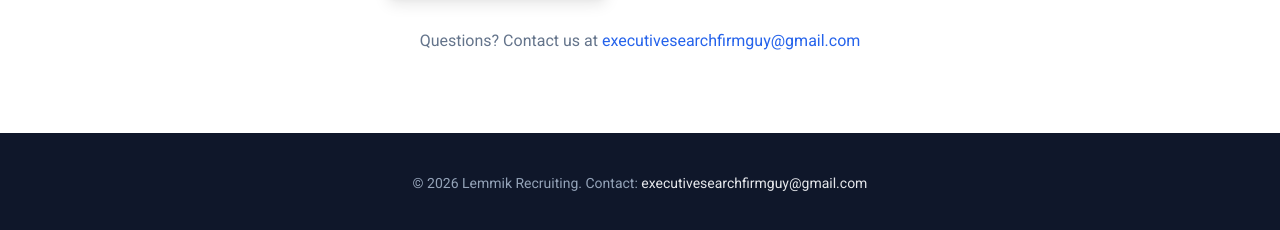
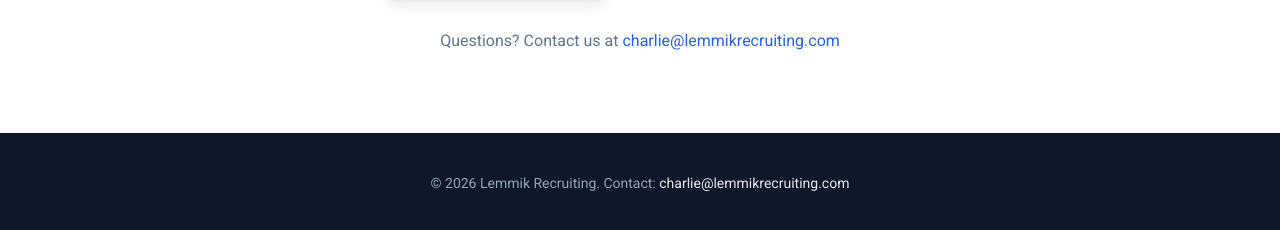
Before and after one commit to Charlie-Lemmik/lemmik-website, a plain HTML site: page thanks.html in a window 1280 px wide. Shown: the part 726-956 px from the top of the page. Drawn offline with nearby package versions, Linux system fonts and the light colour scheme.

Commit message:
Update contact email in thanks.html to charlie@lemmikrecruiting.com
- Change contact email from executivesearchfirmguy@gmail.com to charlie@lemmikrecruiting.com
- Update both main contact section and footer email address
- Maintain consistent professional email across the site

```diff
--- a/thanks.html
+++ b/thanks.html
@@ -94,7 +94,7 @@
 
                 <!-- Contact Info -->
                 <div class="text-slate-500">
-                    <p>Questions? Contact us at <a href="mailto:executivesearchfirmguy@gmail.com" class="text-blue-600 hover:underline">executivesearchfirmguy@gmail.com</a></p>
+                    <p>Questions? Contact us at <a href="mailto:charlie@lemmikrecruiting.com" class="text-blue-600 hover:underline">charlie@lemmikrecruiting.com</a></p>
                 </div>
             </div>
         </div>
@@ -102,7 +102,7 @@
 
     <!-- Footer -->
     <footer class="bg-slate-900 text-slate-400 py-10 text-center text-sm">
-        <p>&copy; 2026 Lemmik Recruiting. Contact: <a href="mailto:executivesearchfirmguy@gmail.com" class="text-gray-200 hover:underline">executivesearchfirmguy@gmail.com</a> </p>
+        <p>&copy; 2026 Lemmik Recruiting. Contact: <a href="mailto:charlie@lemmikrecruiting.com" class="text-gray-200 hover:underline">charlie@lemmikrecruiting.com</a> </p>
     </footer>
 
 </body>
```
